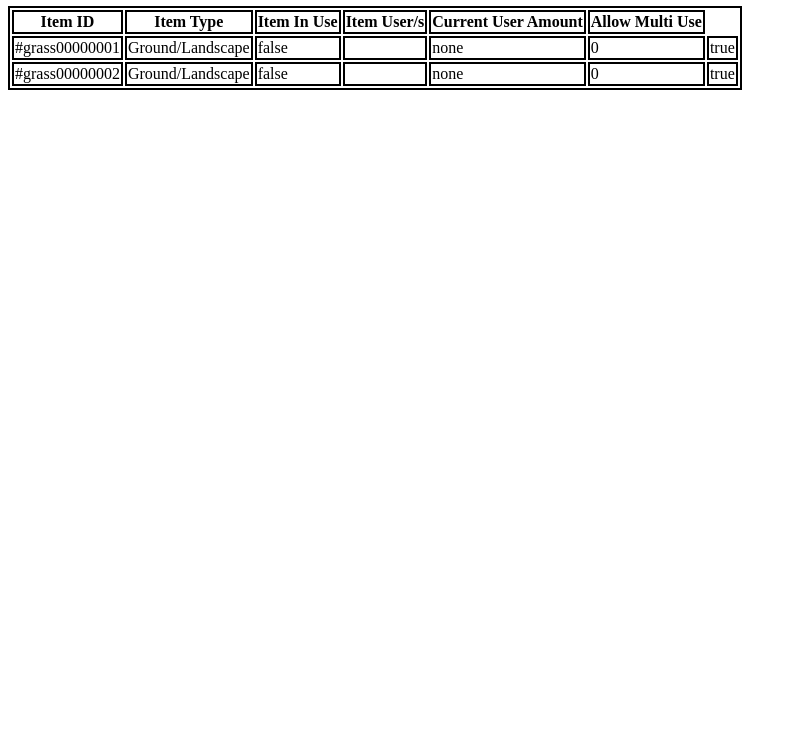
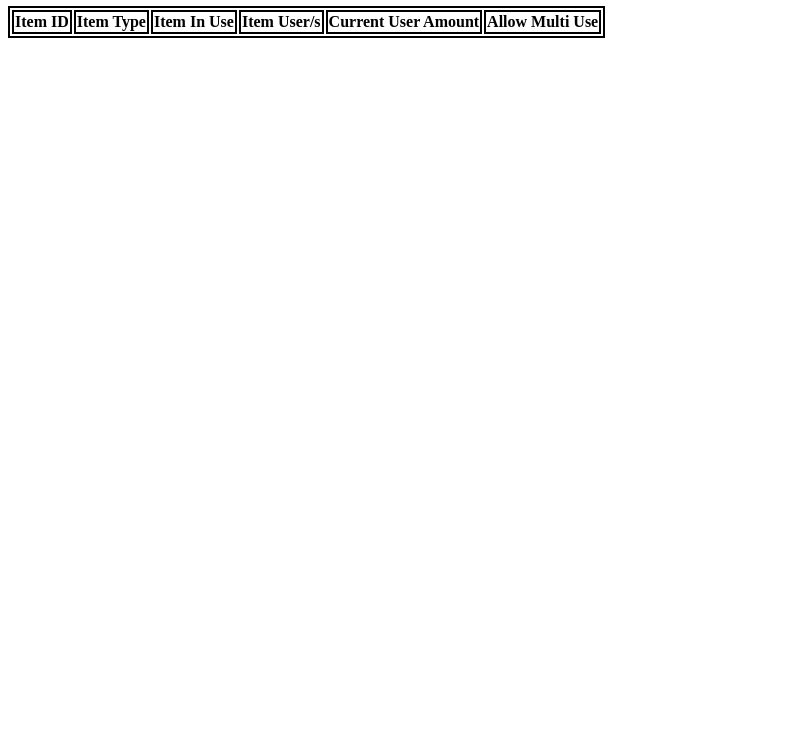
Before and after one commit to EverGen1/LifeDataBase, a plain HTML site: page index.html in a window 1280 px wide. Shown: the part 60-800 px from the top of the page, without its empty margins (0-797 px from the left). Drawn offline with Linux system fonts and the light colour scheme.

Commit message:
Update index.html

```diff
--- a/index.html
+++ b/index.html
@@ -18,22 +18,6 @@
     <th>Current User Amount</th>
     <th>Allow Multi Use</th>
    </tr>
-   <tr id="grass1">
-    <td id="grass1t1">#grass00000001</td>
-    <td id="grass1t2">Ground/Landscape</td>
-    <td id="grass1t3">false<td>
-    <td id="grass1t4">none</td>
-    <td id="grass1t5">0</td>
-    <td id="grass1t6">true</td>
-   </tr>
-   <tr id="grass2">
-    <td id="grass2t1">#grass00000002</td>
-    <td id="grass2t2">Ground/Landscape</td>
-    <td id="grass2t3">false<td>
-    <td id="grass2t4">none</td>
-    <td id="grass2t5">0</td>
-    <td id="grass2t6">true</td>
-   </tr>
   </table>
  </body>
 </html>
```
